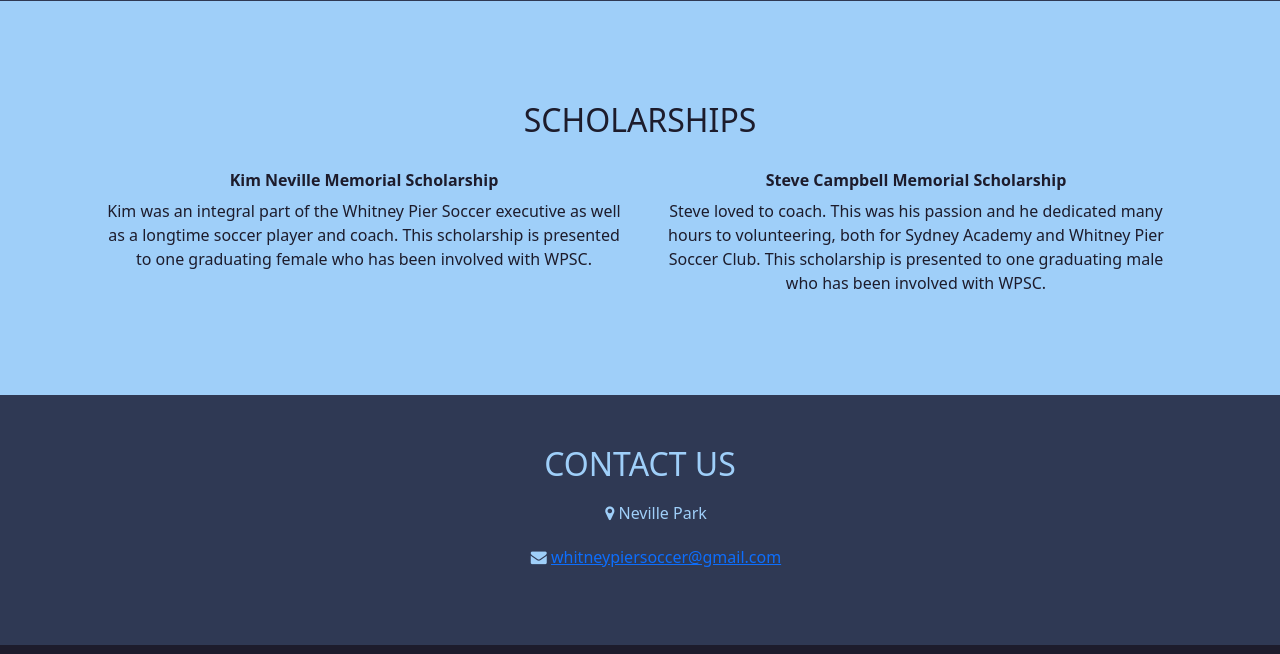
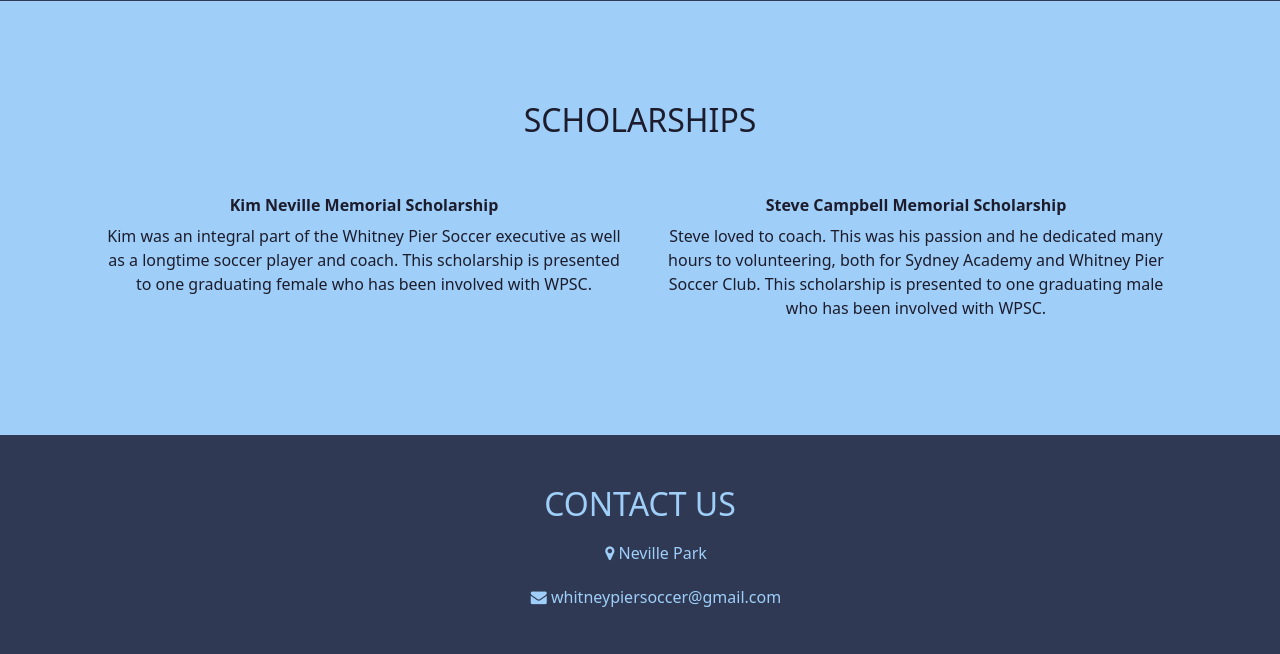
Before and after one commit to unluckyem/wpsc, a plain HTML site: page about.html in a window 1280 px wide. Shown: the part 1307-1961 px from the top of the page. Drawn offline with nearby package versions, Linux system fonts and the light colour scheme.

Commit message:
Update style.css

```diff
--- a/style.css
+++ b/style.css
@@ -1,13 +1,3 @@
-/**
-#2f3954 bg
-#ffe873
-#4f80cd
-#83e6ec
-#65b1f2
-#fff582
-#fbfff1 text
-*/
-
 body::before {
     background-color: #1d1c2c;
     position: fixed;
@@ -50,6 +40,7 @@ nav {
     overflow: hidden;
     /*padding-left: 20px;*/
     padding: 10px;
+    z-index: 5;
 }
 
 nav a {
@@ -63,10 +54,11 @@ nav .navigation:hover {
 }
 
 main {
+    z-index: 1;
     text-align: center;
     padding-top: 40px;
     background-color: #2f3954;
-    color: #9fcff9;;
+    color: #9fcff9;
     min-height: 85vh;
 }
 
@@ -79,7 +71,6 @@ main {
 
 main p {
     max-width: 1000px;
-    /*max-width: 50%;*/
     margin: auto;
 }
 
@@ -120,11 +111,37 @@ ul li {
 #scholarships table {
     margin:auto;
     max-width: 1000px;
-    /*max-width: 60%;*/
 }
 
 #scholarships td {
     padding: 2px 20px;
+}
+
+#scholarships h6 {
+    padding-top: 10px;
+}
+
+#scholarships .col-sm-12 {
+    padding: 15px;
+}
+
+#contact a {
+    text-decoration: none;
+    color: #9fcff9;
+}
+
+.fade-in{
+    opacity: 0;
+    /*transform: translateY(20vh);*/
+    visibility: hidden;
+    transition: opacity 0.6s ease-out/*, transform 1.2s ease-out*/;
+    will-change: opacity, visibility;
+}
+
+.fade-in.inview {
+    opacity: 1;
+    transform: none;
+    visibility: visible;
 }
 
 
```
